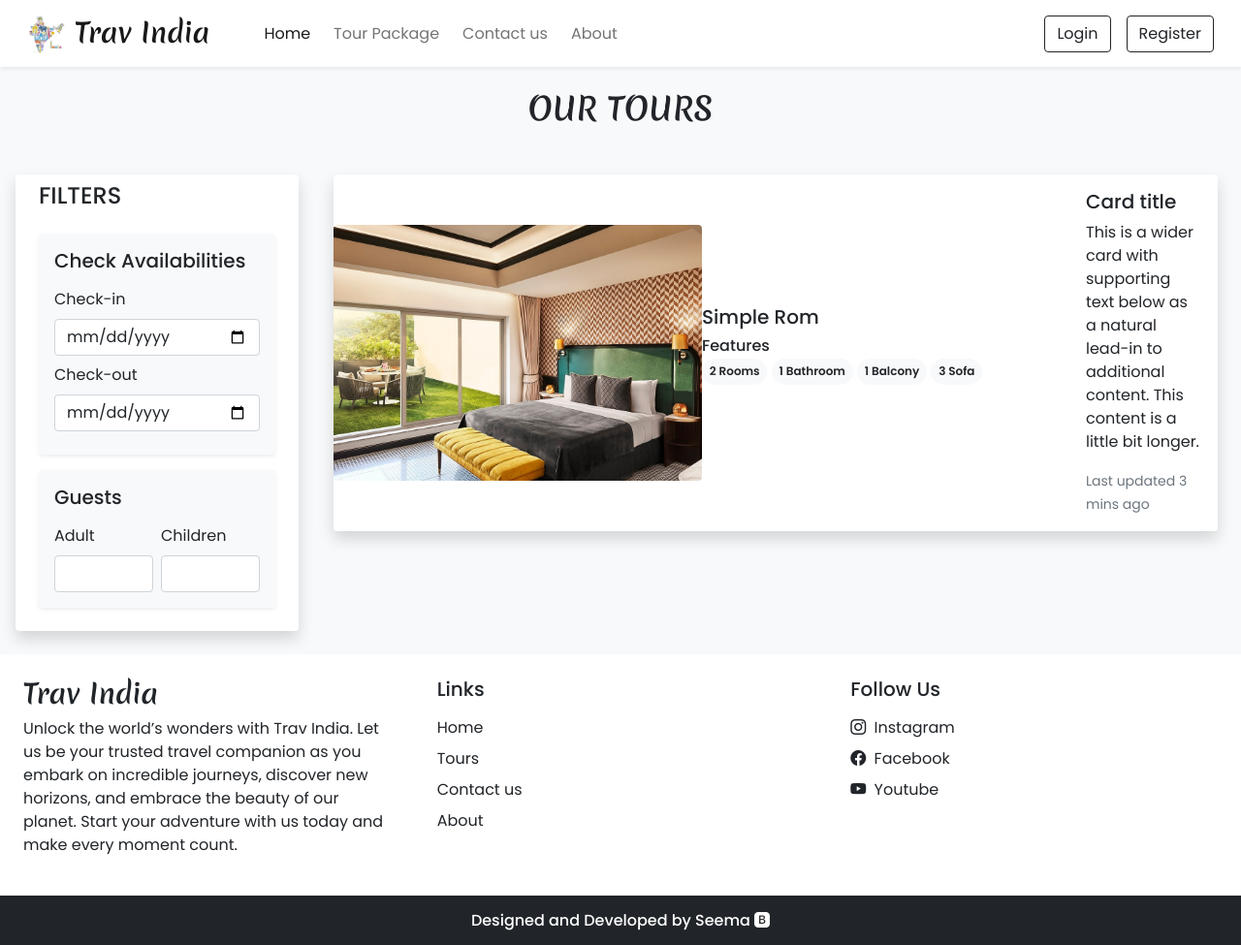
After one commit to Seema-24/tourist-1, a PHP site: page /tour.php in a window 1280 px wide. The commit adds this page. Shown: the whole page at 97% size. Run offline with PHP 8.4, Linux system fonts and the light colour scheme.

Commit message:
tour page design and update in main home page

```diff
--- a/contact.php
+++ b/contact.php
@@ -9,9 +9,7 @@
 </head>
 
 <body class="bg-light">
-
     <?php require("./inc/header.php") ?>
-
 
     <!-- Contact us -->
     <div class="my-4 text-center">
--- /dev/null
+++ b/tour.php
@@ -0,0 +1,115 @@
+<!DOCTYPE html>
+<html lang="en">
+
+<head>
+    <meta charset="UTF-8">
+    <meta name="viewport" content="width=device-width, initial-scale=1.0">
+    <title>ER Tourist - TOUR</title>
+    <?php require("./inc/links.php") ?>
+</head>
+
+<body class="bg-light">
+
+    <?php
+        require("./inc/header.php");
+    ?>
+
+
+    <!-- our facilities -->
+    <div class="my-4 text-center">
+        <h4 class="h-font fw-bold fs-2">OUR TOURS</h4>
+        <div class="h-line bg-dark"></div>
+    </div>
+
+    <div class="container-fluid mt-5">
+        <div class="row">
+            <!-- tour filter  -->
+            <div class="col-lg-3 mb-4 mb-lg-0 ps-3">
+                <nav class="navbar rounded navbar-expand-lg navbar-light bg-white shadow">
+                    <div class="container-fluid flex-lg-column align-items-stretch">
+                        <h4 class="d-flex flex-lg-row flex-column align-items-lg-center align-items-start justify-content-between">
+                            <span>FILTERS</span>
+                            <button type="reset" id="resetall" class="d-none mt-lg-0 mt-2 btn btn-sm border btn-white shadow-none text-dark">Reset All</button>
+                        </h4>
+                        <button class="border-0 shadow-none navbar-toggler" type="button" data-bs-toggle="collapse" data-bs-target="#filterNav" aria-controls="navbarNav" aria-expanded="false" aria-label="Toggle navigation">
+                            <span class="navbar-toggler-icon"></span>
+                        </button>
+                        <div class="collapse navbar-collapse flex-column align-items-stretch" id="filterNav">
+                            <div class="bg-light rounded p-3 shadow-sm mb-3 mt-3">
+                                <h5 class="mb-3 d-flex align-items-center justify-content-between">
+                                    <span>Check Availabilities</span>
+                                    <button type="reset" class="d-none btn border  btn-sm shadow-none btn-light" id="chk_reset_btn">Reset</button>
+                                </h5>
+                                <div class="mb-2">
+                                    <label class="form-label">Check-in</label>
+                                    <input spellcheck="false"type="date" class="shadow-none form-control" id="checkin">
+                                </div>
+                                <div class="mb-2">
+                                    <label class="form-label">Check-out</label>
+                                    <input spellcheck="false" type="date" class="shadow-none form-control" id="checkout">
+                                </div>
+                                <div id="chk_errors" class="text-danger px-3 rounded text-center mt-2 d-none" style="background-color: #f8d7da;font-size: 0.8em;"></div>
+                            </div>
+                            <div class="bg-light rounded p-3 shadow-sm mb-3">
+                                <h5 class="mb-3 d-flex align-items-center justify-content-between">
+                                    <span>Guests</span>
+                                    <button type="reset" class="d-none btn border  btn-sm shadow-none btn-light" id="guest_reset_btn">Reset</button>
+                                </h5>
+                                <div class="d-flex gap-2">
+                                    <div>
+                                        <label class="form-label">Adult</label>
+                                        <input spellcheck="false" min="1" type="number" id="adult" class="shadow-none form-control">
+                                    </div>
+                                    <div>
+                                        <label class="form-label">Children</label>
+                                        <input spellcheck="false" min="1" input="search_by_guest()" type="number" id="children" class="shadow-none form-control">
+                                    </div>
+                                </div>
+                            </div>
+                        </div>
+                    </div>
+                </nav>
+            </div>
+
+            <div class="col-lg-9 col-md-12 px-4">
+                <div class="card mb-4 border-0 shadow">
+                    <div class="row g-0 align-items-center">
+                        <div class="col-md-5">
+                            <img src="images/rooms/1.jpg" class="img-fluid rounded">
+                        </div>
+                        <div class="col-md-5">
+                            <h5>Simple Rom</h5>
+                            <div class="features mb-3">
+                            <h6 class="mb-1">Features</h6>
+                            <span class="badge rounded-pill bg-light text-dark text-wrap lh-base">
+                                2 Rooms
+                            </span>
+                            <span class="badge rounded-pill bg-light text-dark text-wrap lh-base">
+                                1 Bathroom
+                            </span>
+                            <span class="badge rounded-pill bg-light text-dark text-wrap lh-base">
+                                1 Balcony
+                            </span>
+                            <span class="badge rounded-pill bg-light text-dark text-wrap lh-base">
+                                3 Sofa
+                            </span>
+                        </div>
+                        </div>
+                        <div class="col-md-2">
+                            <div class="card-body">
+                                <h5 class="card-title">Card title</h5>
+                                <p class="card-text">This is a wider card with supporting text below as a natural lead-in to additional content. This content is a little bit longer.</p>
+                                <p class="card-text"><small class="text-muted">Last updated 3 mins ago</small></p>
+                            </div>
+                        </div>
+                    </div>
+                </div>
+            </div>
+
+        </div>
+    </div>
+
+    <?php require("./inc/footer.php") ?>
+</body>
+
+</html>
```
Also changed, not shown: index.php (+13 -21 lines), images/rooms/2.jpg (added).
